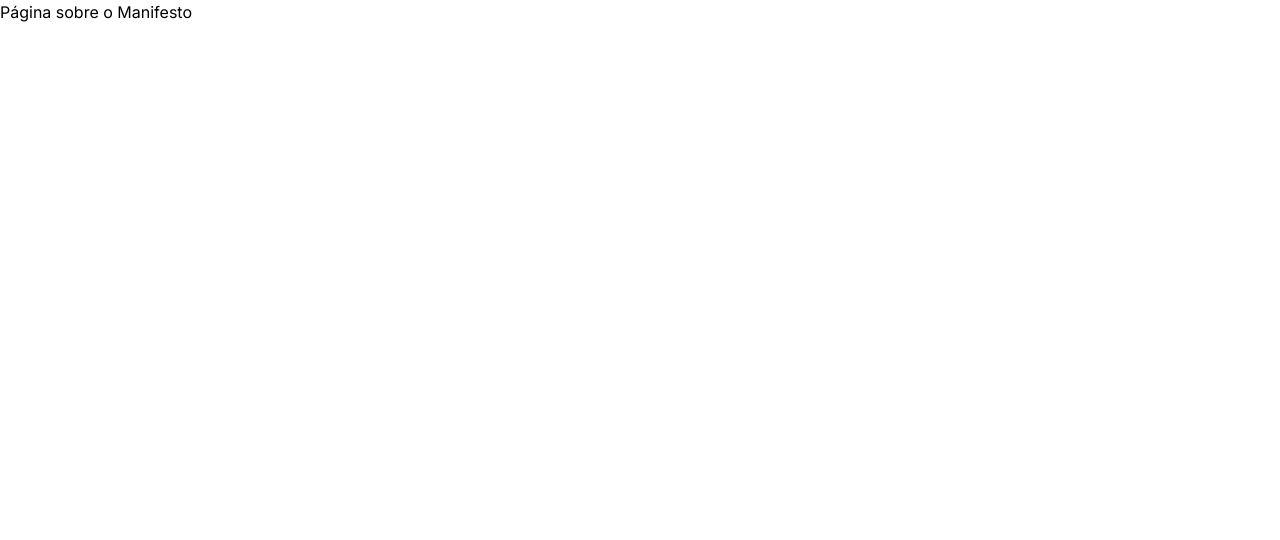
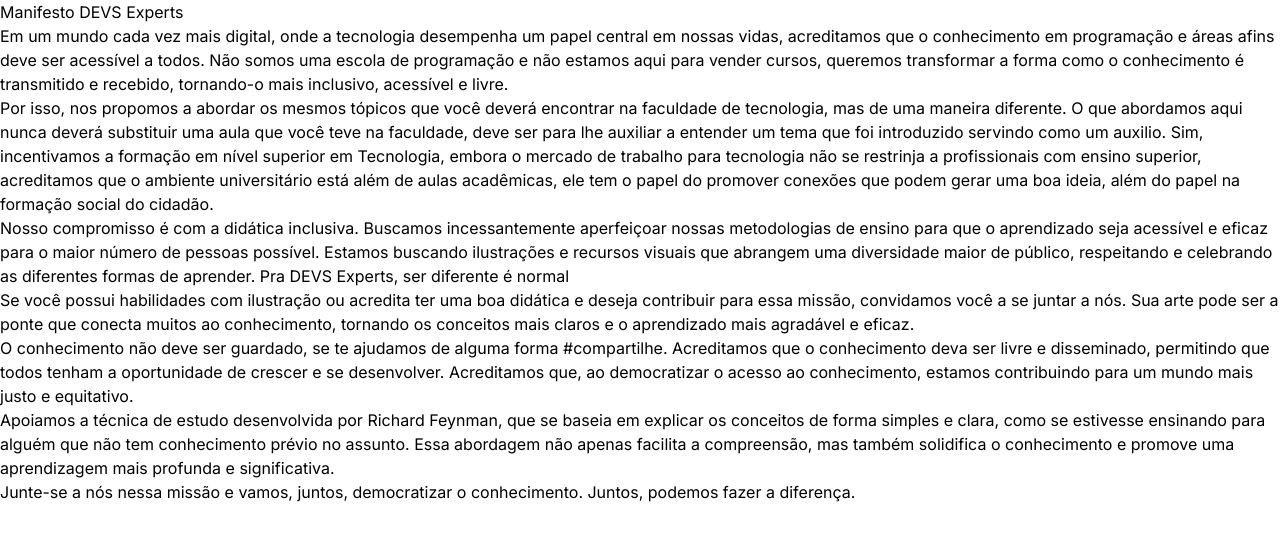
Before and after one commit to owilliangoncalves/devtech, a Next.js app: page /pages/manifesto in a window 1280 px wide. Shown: the top 540 px of the page. Built offline with nearby package versions, Linux system fonts and the light colour scheme.

Commit message:
add: Texto de manifesto DEV Experts

```diff
--- a/src/app/pages/eng-software/layout.tsx
+++ b/src/app/pages/eng-software/layout.tsx
@@ -5,7 +5,6 @@ export default function EngSoftwareLayout() {
   return (
     <div>
       <NavBar />
-
       <EngSoftware />
     </div>
   );
--- a/src/app/pages/manifesto/page.tsx
+++ b/src/app/pages/manifesto/page.tsx
@@ -1,7 +1,59 @@
 export default function Manifesto() {
   return (
     <div>
-      <h1>Página sobre o Manifesto</h1>
+      <h1>Manifesto DEVS Experts</h1>
+      <p>
+        Em um mundo cada vez mais digital, onde a tecnologia desempenha um papel
+        central em nossas vidas, acreditamos que o conhecimento em programação e
+        áreas afins deve ser acessível a todos. Não somos uma escola de
+        programação e não estamos aqui para vender cursos, queremos transformar
+        a forma como o conhecimento é transmitido e recebido, tornando-o mais
+        inclusivo, acessível e livre.
+      </p>
+      <p>
+        Por isso, nos propomos a abordar os mesmos tópicos que você deverá
+        encontrar na faculdade de tecnologia, mas de uma maneira diferente. O
+        que abordamos aqui nunca deverá substituir uma aula que você teve na
+        faculdade, deve ser para lhe auxiliar a entender um tema que foi
+        introduzido servindo como um auxilio. Sim, incentivamos a formação em
+        nível superior em Tecnologia, embora o mercado de trabalho para
+        tecnologia não se restrinja a profissionais com ensino superior,
+        acreditamos que o ambiente universitário está além de aulas acadêmicas,
+        ele tem o papel do promover conexões que podem gerar uma boa ideia, além
+        do papel na formação social do cidadão.
+      </p>
+      <p>
+        Nosso compromisso é com a didática inclusiva. Buscamos incessantemente
+        aperfeiçoar nossas metodologias de ensino para que o aprendizado seja
+        acessível e eficaz para o maior número de pessoas possível. Estamos
+        buscando ilustrações e recursos visuais que abrangem uma diversidade
+        maior de público, respeitando e celebrando as diferentes formas de
+        aprender. Pra DEVS Experts, ser diferente é normal
+      </p>
+      <p>
+        Se você possui habilidades com ilustração ou acredita ter uma boa
+        didática e deseja contribuir para essa missão, convidamos você a se
+        juntar a nós. Sua arte pode ser a ponte que conecta muitos ao
+        conhecimento, tornando os conceitos mais claros e o aprendizado mais
+        agradável e eficaz.
+      </p>
+      <p></p> O conhecimento não deve ser guardado, se te ajudamos de alguma
+      forma #compartilhe. Acreditamos que o conhecimento deva ser livre e
+      disseminado, permitindo que todos tenham a oportunidade de crescer e se
+      desenvolver. Acreditamos que, ao democratizar o acesso ao conhecimento,
+      estamos contribuindo para um mundo mais justo e equitativo.
+      <p>
+        Apoiamos a técnica de estudo desenvolvida por Richard Feynman, que se
+        baseia em explicar os conceitos de forma simples e clara, como se
+        estivesse ensinando para alguém que não tem conhecimento prévio no
+        assunto. Essa abordagem não apenas facilita a compreensão, mas também
+        solidifica o conhecimento e promove uma aprendizagem mais profunda e
+        significativa.
+      </p>
+      <p>
+        Junte-se a nós nessa missão e vamos, juntos, democratizar o
+        conhecimento. Juntos, podemos fazer a diferença.
+      </p>
     </div>
   );
 }
```
